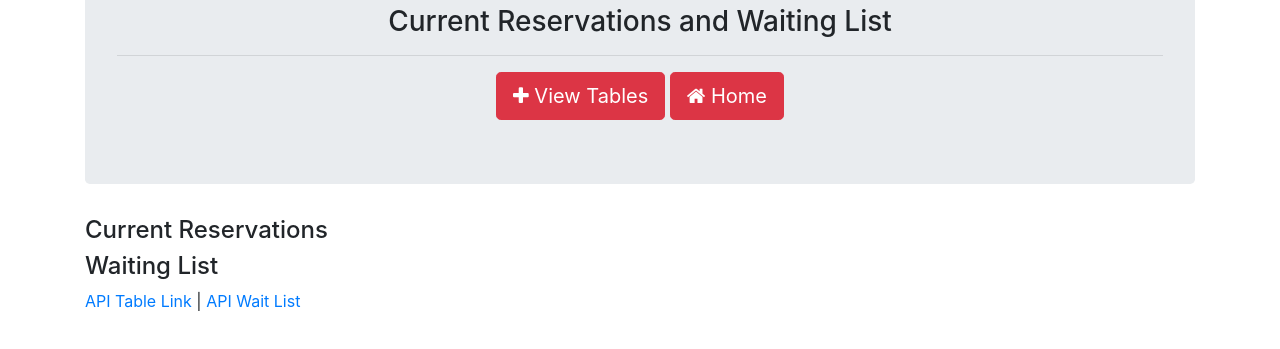
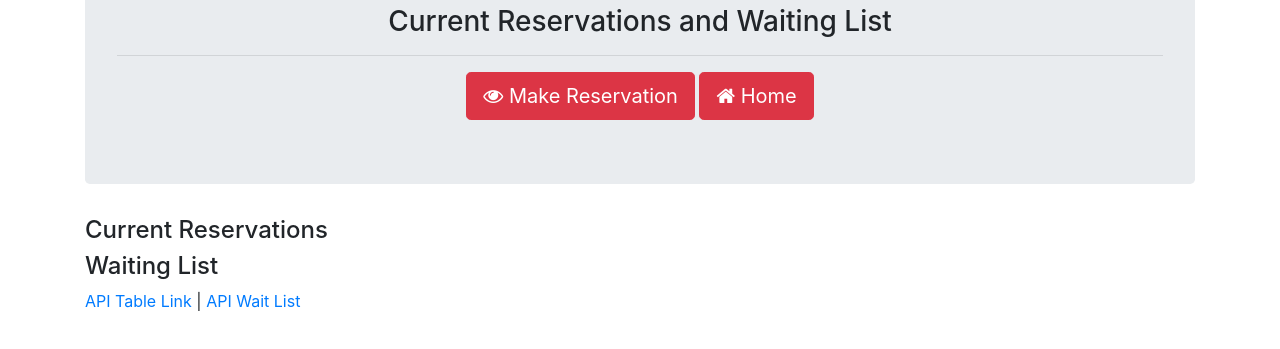
Before and after one commit to YukariTalksTanks/Hot-Resturant, a website: page tables.html in a window 1280 px wide. Shown: the part 115-464 px from the top of the page. Drawn offline with nearby package versions, Linux system fonts and the light colour scheme.

Commit message:
linked and fixed buttons

```diff
--- a/tables.html
+++ b/tables.html
@@ -19,8 +19,9 @@
             <h1>Hot Restaurant!</h1>
             <h3>Current Reservations and Waiting List</h3>
             <hr>
-            <a><button class="btn btn-danger btn-lg"><span class="fa fa-plus"></span> View Tables</button></a>
-            <a><button class="btn btn-danger btn-lg"><span class="fa fa-home"></span> Home</button></a>
+            <a href="/reserve.html"><button class="btn btn-danger btn-lg"><span
+                class="fa fa-eye"></span> Make Reservation</button></a>
+            <a href="/index.html"><button class="btn btn-danger btn-lg"><span class="fa fa-home"></span> Home</button></a>
         </div>
         <!-- Current Reservations -->
         <div class="panel panel-default">
```
Also changed, not shown: index.html (+1 -1 lines), reserve.html (+2 -2 lines).
